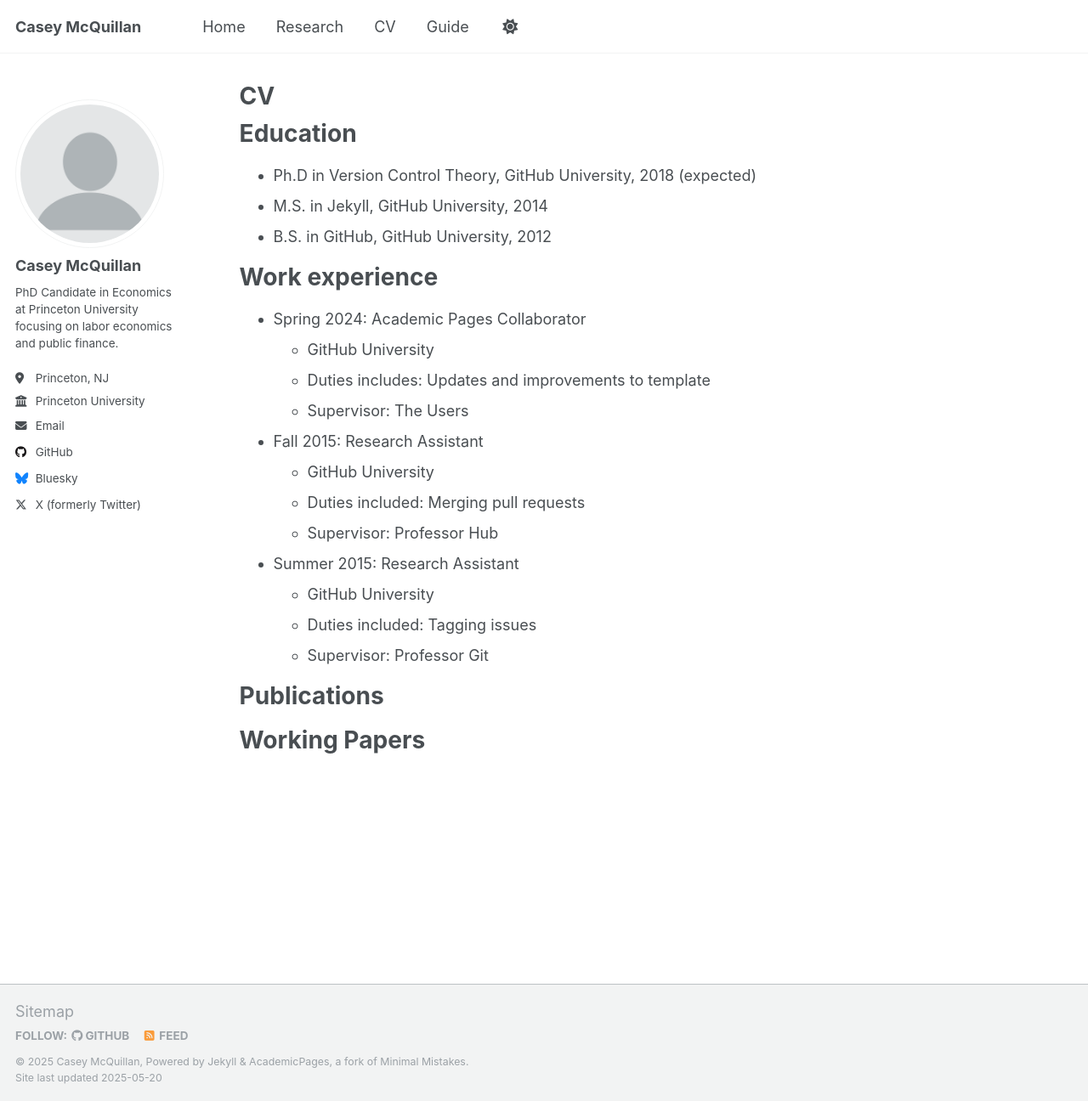
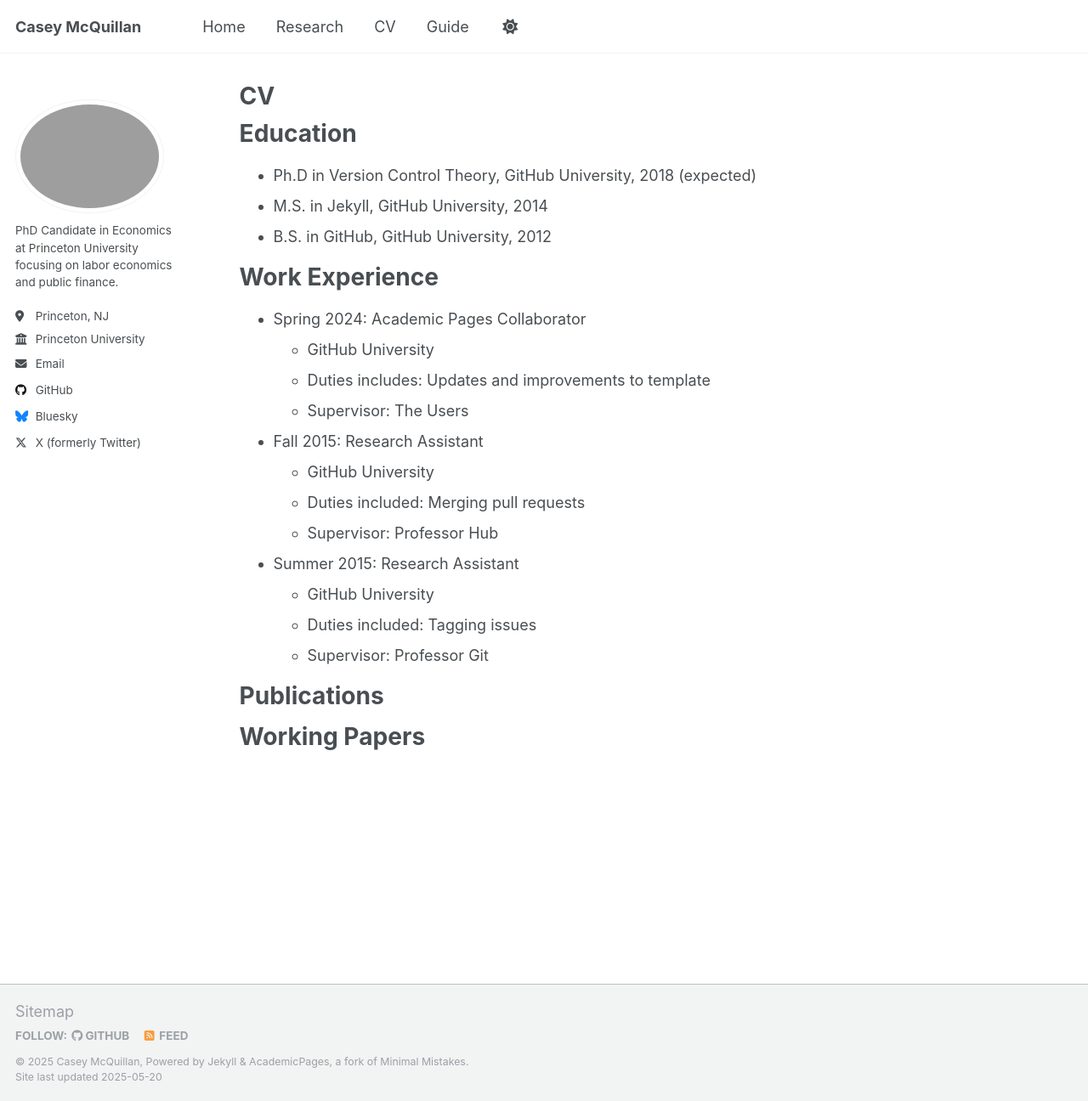
Before and after one commit to casey-mcquillan/casey-mcquillan.github.io, a Jekyll site: the page built from _pages/cv.md, in a window 1280 px wide and 1296 px high. Shown: the whole window at 85% size. Built offline with Jekyll 4.4.1, drawn with Linux system fonts in a browser that asks for light colours.

Commit message:
Restructuring

```diff
--- a/_config.yml
+++ b/_config.yml
@@ -22,8 +22,8 @@ repository               : "academicpages/academicpages.github.io"
 #               Additional customization can be done by editing /_includes/author-profile.html
 author:
   # Biographic information
-  avatar           : "profile.png"
-  name             : "Casey McQuillan"
+  avatar           : "headshot.jpg"
+  name             : # "Casey McQuillan"
   pronouns         : # example: "she/her"
   bio              : "PhD Candidate in Economics at Princeton University focusing on labor economics and public finance."
   location         : "Princeton, NJ"
--- a/_pages/cv.md
+++ b/_pages/cv.md
@@ -13,7 +13,7 @@ Education
 * M.S. in Jekyll, GitHub University, 2014
 * B.S. in GitHub, GitHub University, 2012
 
-Work experience
+Work Experience
 ======
 * Spring 2024: Academic Pages Collaborator
   * GitHub University
@@ -33,13 +33,8 @@ Work experience
 
 Publications
 ======
-  <ul>{% for post in site.publications reversed %}
-    {% include archive-single-cv.html %}
-  {% endfor %}</ul>
+
 
 
 Working Papers
 ======
-  <ul>{% for post in site.talks reversed %}
-    {% include archive-single-talk-cv.html  %}
-  {% endfor %}</ul>
```
Also changed, not shown: _pages/about.md (+2 -2 lines), 1 other file.
